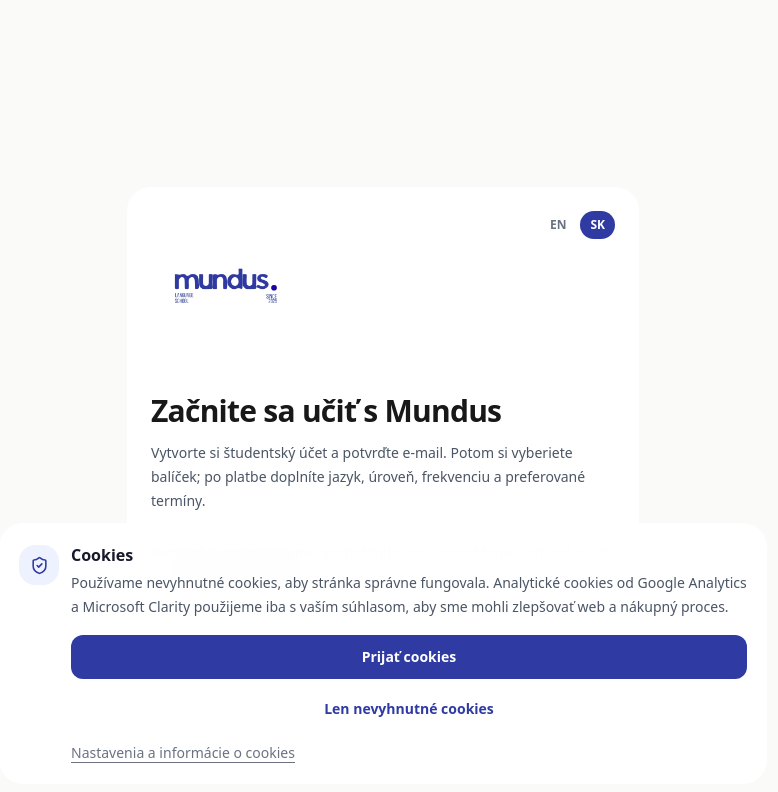
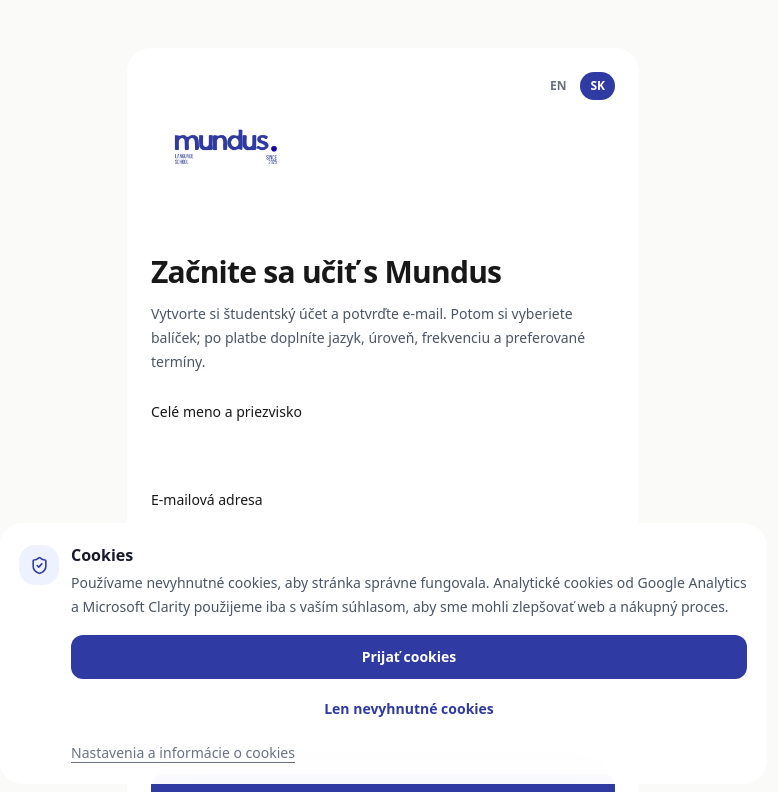
Before and after one commit to 505hits/mundus, a Next.js app: page /signup in a window 1280 px wide. Shown: the top 792 px of the page, without its empty margins (257-1035 px from the left). Built offline with nearby package versions, Linux system fonts and the light colour scheme; no server answers.

Commit message:
Keep student signup available for checkout

```diff
--- a/src/app/signup/page.tsx
+++ b/src/app/signup/page.tsx
@@ -1,4 +1,3 @@
-import Link from "next/link";
 import AccountShell from "@/components/AccountShell";
 import SignupForm from "./SignupForm";
 import { purchaseReturnPath } from "@/lib/purchase-intent";
@@ -10,6 +9,6 @@ export default async function SignupPage({ searchParams }: { searchParams: Promi
   const language = await currentLanguage();
   const sk = language === "sk";
   return <AccountShell title={sk ? "Začnite sa učiť s Mundus" : "Start learning with Mundus"} description={sk ? "Vytvorte si študentský účet a potvrďte e-mail. Potom si vyberiete balíček; po platbe doplníte jazyk, úroveň, frekvenciu a preferované termíny." : "Create your student account and confirm your email. Then choose a package; after payment you’ll add your language, level, preferred frequency and availability."}>
-    {process.env.MUNDUS_SELF_SIGNUP_ENABLED === "true" ? <SignupForm next={next} /> : <p className="text-sm leading-6">{sk ? "Registráciu pripravujeme. " : "Registration is being prepared. "}<Link href="/contact" className="underline">{sk ? "Kontaktujte nás" : "Contact us"}</Link>{sk ? " a pomôžeme vám začať. Už máte účet? " : " and we’ll help you get started. Already have an account? "}<Link href={next ? `/login?next=${encodeURIComponent(next)}` : "/login"} className="underline">{sk ? "Prihláste sa." : "Sign in."}</Link></p>}
+    <SignupForm next={next} />
   </AccountShell>;
 }
```
